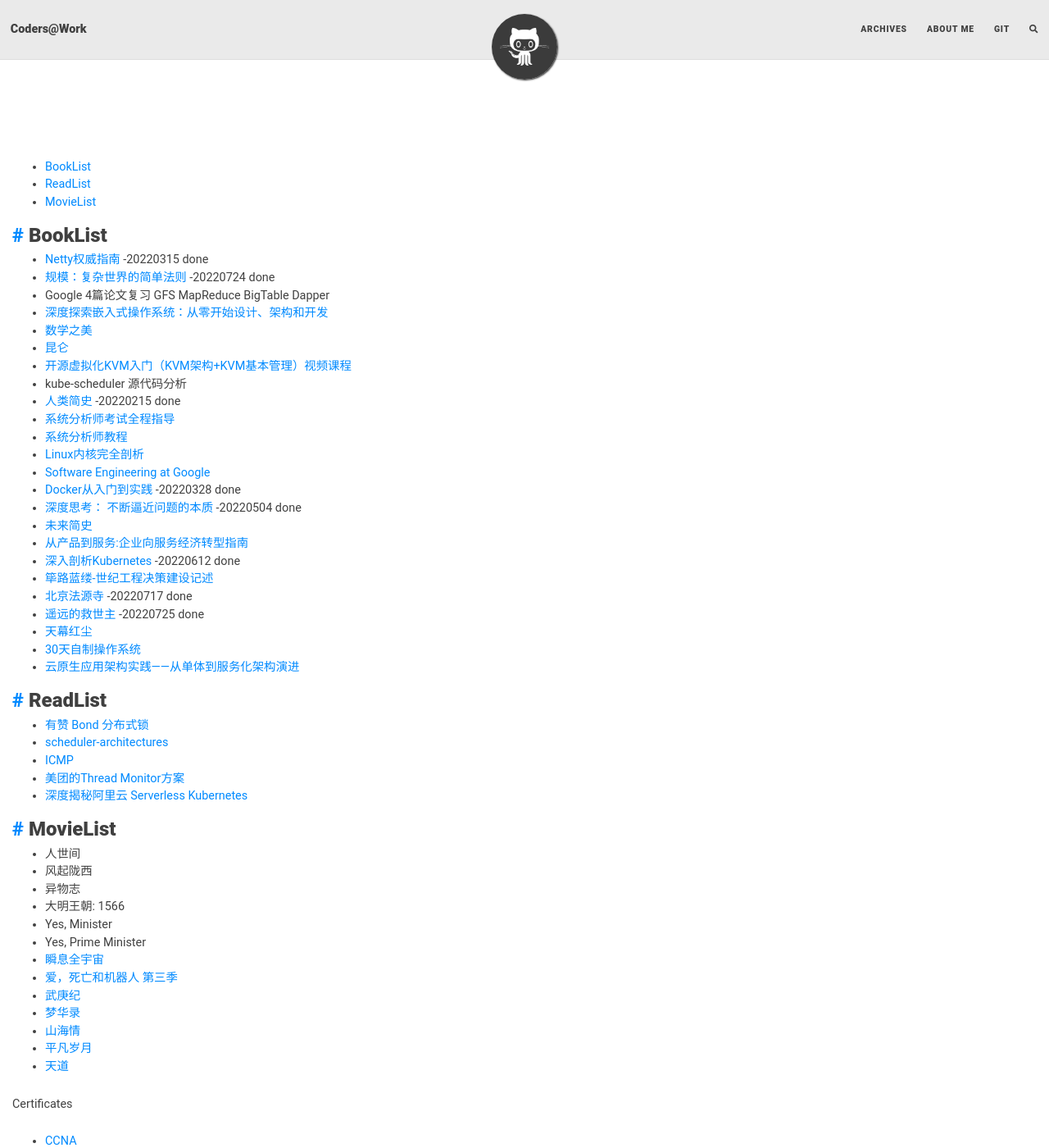
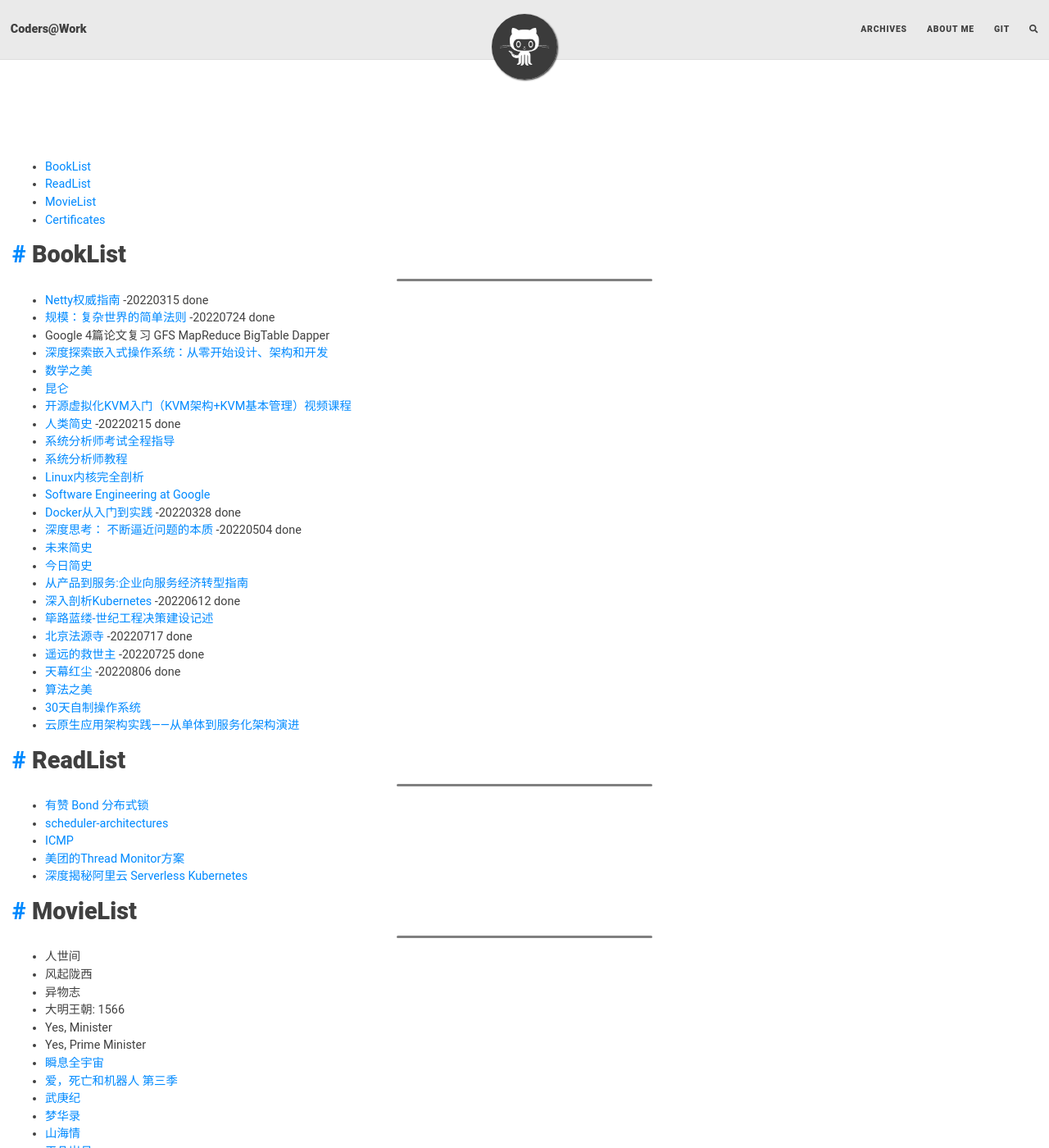
Before and after one commit to DavyJones2010/davyjones2010.github.io_bak, a Jekyll site: the page built from _posts/books/2022-01-01-booklist-for-2022.md, in a window 1280 px wide and 1400 px high, scrolled down 228 px. Shown: the whole window at 82% size. Built offline with Jekyll 4.4.1, drawn with Linux system fonts in a browser that asks for light colours; nearby versions of some CDN libraries; comment, search, counter and statistics services are not loaded.

Commit message:
updated booklist for 2022

```diff
--- a/_posts/books/2022-01-01-booklist-for-2022.md
+++ b/_posts/books/2022-01-01-booklist-for-2022.md
@@ -6,7 +6,7 @@ tags: [2022, books]
 lang: zh
 ---
 
-BookList
+# BookList
 ---
 
 - [Netty权威指南](https://book.douban.com/subject/25897245/) -20220315 done
@@ -16,7 +16,6 @@ BookList
 - [数学之美](https://book.douban.com/subject/10750155/)
 - [昆仑](https://book.douban.com/subject/33429491/)
 - [开源虚拟化KVM入门（KVM架构+KVM基本管理）视频课程](https://edu.51cto.com/center/course/lesson/index?id=118666)
-- kube-scheduler 源代码分析
 - [人类简史](https://book.douban.com/subject/25985021/) -20220215 done
 - [系统分析师考试全程指导](https://book.douban.com/subject/3998926/)
 - [系统分析师教程](https://baike.baidu.com/item/%E7%B3%BB%E7%BB%9F%E5%88%86%E6%9E%90%E5%B8%88%E6%95%99%E7%A8%8B/8182174)
@@ -25,25 +24,29 @@ BookList
 - [Docker从入门到实践](https://yeasy.gitbook.io/docker_practice/underly/arch) -20220328 done
 - [深度思考： 不断逼近问题的本质](http://product.dangdang.com/25336322.html) -20220504 done
 - [未来简史](https://book.douban.com/subject/26943161/)
+- [今日简史](https://book.douban.com/subject/30259720/)
 - [从产品到服务:企业向服务经济转型指南](https://book.douban.com/subject/3596861/)
 - [深入剖析Kubernetes](https://book.douban.com/subject/35424872/) -20220612 done
 - [筚路蓝缕-世纪工程决策建设记述](https://book.douban.com/subject/30348776/)
 - [北京法源寺](https://book.douban.com/subject/1062991/) -20220717 done
 - [遥远的救世主](https://book.douban.com/subject/1322455/) -20220725 done
-- [天幕红尘](https://book.douban.com/subject/1322455/)
+- [天幕红尘](https://book.douban.com/subject/1322455/) -20220806 done
+- [算法之美](https://book.douban.com/subject/30155731/)
 - [30天自制操作系统](https://book.douban.com/subject/11530329/)
 - [云原生应用架构实践——从单体到服务化架构演进](https://book.douban.com/subject/27091064/)
 
-ReadList
+# ReadList
 ---
+
 - [有赞 Bond 分布式锁](https://cloud.tencent.com/developer/article/1587433)
 - [scheduler-architectures](https://www.cl.cam.ac.uk/research/srg/netos/camsas/blog/2016-03-09-scheduler-architectures.html)
 - [ICMP](https://blog.paessler.com/disabling-icmp-and-snmp-wont-increase-security-but-will-impact-network-monitoring)
 - [美团的Thread Monitor方案](https://tech.meituan.com/2020/04/02/java-pooling-pratice-in-meituan.html)
 - [深度揭秘阿里云 Serverless Kubernetes](https://www.infoq.cn/article/xkJNoczVDHARLkKjvDOm)
 
-MovieList
+# MovieList
 ---
+
 - 人世间
 - 风起陇西
 - 异物志
@@ -59,7 +62,8 @@ MovieList
 - [天道](https://movie.douban.com/subject/2347485/)
 
 
-Certificates
+# Certificates
+---
 - [CCNA](https://ke.qq.com/webcourse/index.html#cid=3200525&term_id=103327984&taid=10932152060401165&vid=5285890803968219215)
 - CKA
 - IELTS
```
